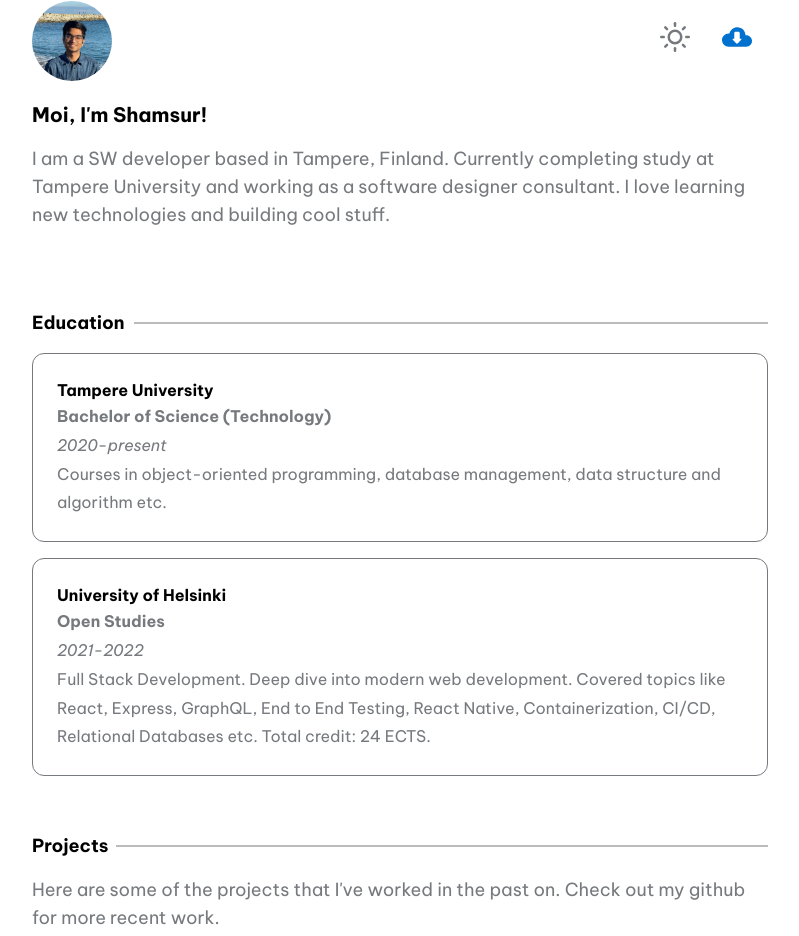
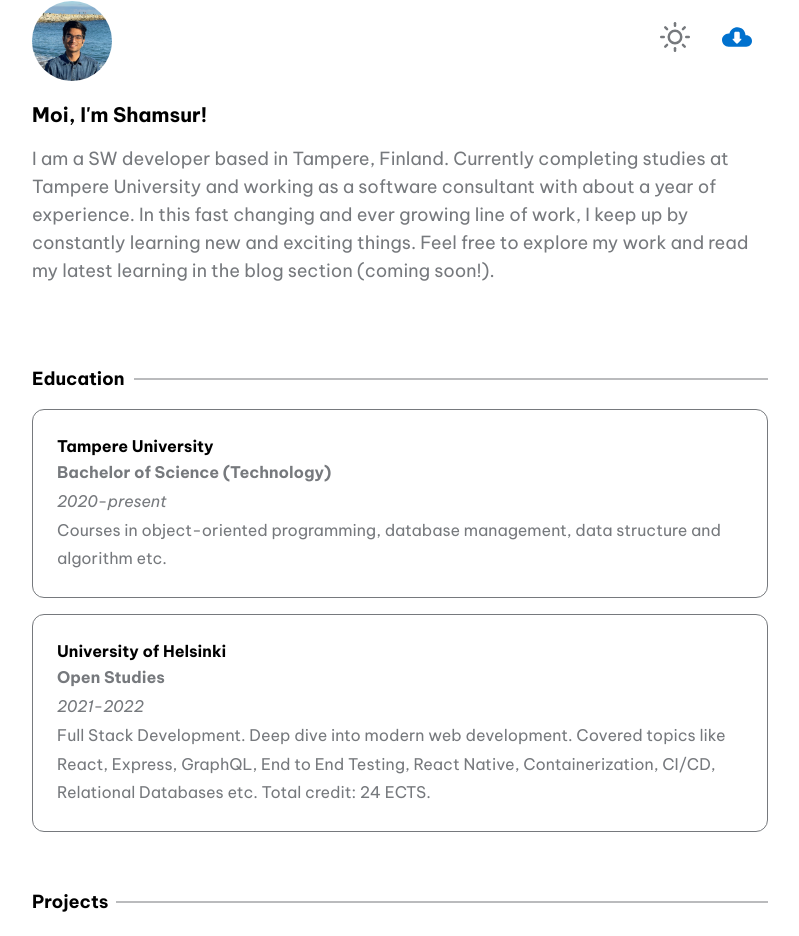
Before and after one commit to shamsch/minimal-portfolio, a Next.js app: page / in a window 1280 px wide. Shown: the part 79-1015 px from the top of the page, without its empty margins (240-1039 px from the left). Built offline with nearby package versions, Linux system fonts and the light colour scheme.

Commit message:
updated hero text

```diff
--- a/data/config.js
+++ b/data/config.js
@@ -5,12 +5,12 @@ export const meta = {
 
 export const hero = {
   title: "Moi, I'm Shamsur!",
-  desc: "I am a SW developer based in Tampere, Finland. Currently completing study at Tampere University and working as a software designer consultant. I love learning new technologies and building cool stuff."
+  desc: "I am a SW developer based in Tampere, Finland. Currently completing studies at Tampere University and working as a software consultant with about a year of experience. In this fast changing and ever growing line of work, I keep up by constantly learning new and exciting things. Feel free to explore my work and read my latest learning in the blog section (coming soon!)."
 };
 
 export const projects = {
   title: 'Projects',
-  desc: "Here are some of the projects that I've worked in the past on. Check out my github for more recent work.",
+  desc: "Here are some of my hobby projects that I've worked in the past on. Check out my github for more recent work.",
   projects: [
     {
       title: 'Serverless JWT Authentication',
```
